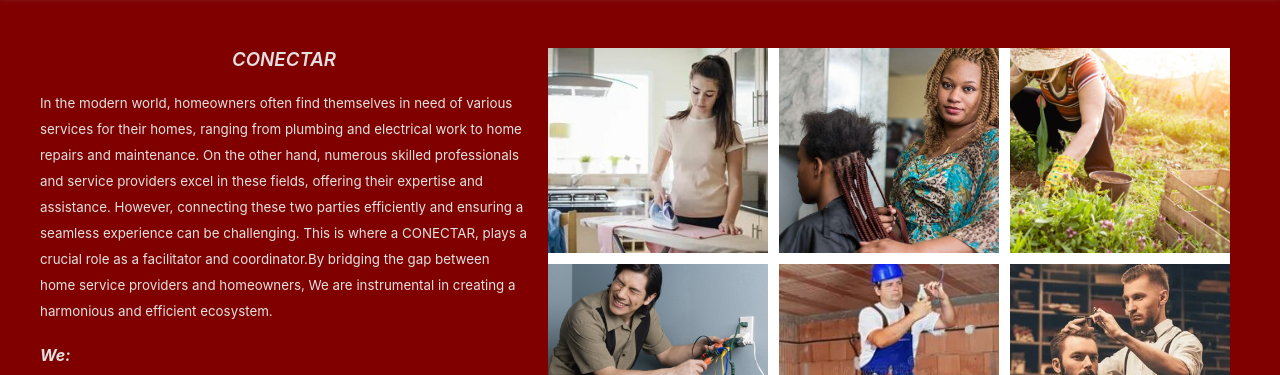
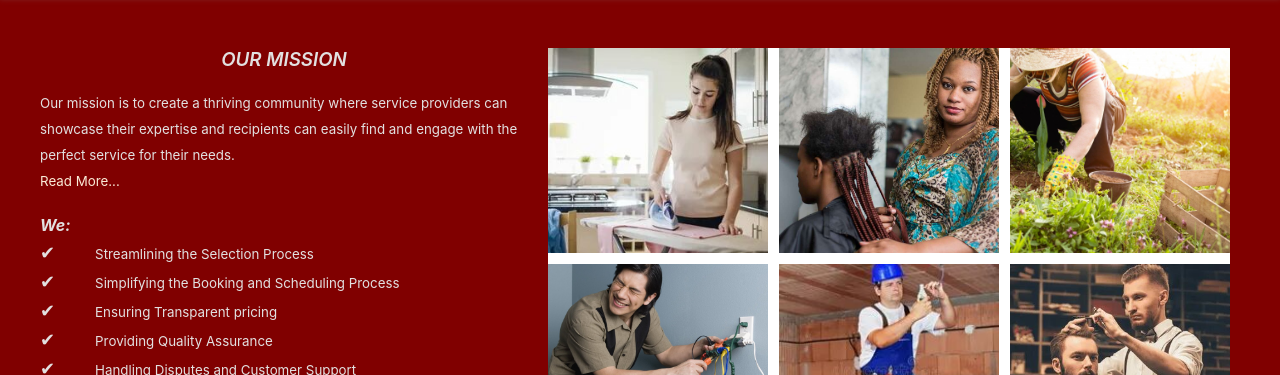
Before and after one commit to ogungbile-oluwasogo/conectar, a React (Create React App) app: page / in a window 1280 px wide. Shown: the part 1928-2303 px from the top of the page. Built offline with nearby package versions, Linux system fonts and the light colour scheme.

Commit message:
adjustment on some mobile view in some component

```diff
--- a/src/components/ExploreServices.module.css
+++ b/src/components/ExploreServices.module.css
@@ -8,7 +8,7 @@
 
 .explore-wrapper h3 {
   background-color: #fff;
-  color: #434846;
+  color: #d58b8b;
   padding: 20px 130px;
   display: inline-block;
   border-radius: 10px;
@@ -47,6 +47,12 @@
 }
 
 /* Explore services mobile styling */
+@media (max-width: 900px) {
+  .grid {
+    display: grid;
+    grid-template-columns: auto auto auto auto;
+  }
+}
 
 @media (max-width: 700px) {
   .explore-wrapper h3 {
@@ -54,23 +60,6 @@
     padding: 20px 90px;
     color: #d58b8b;
   }
-}
-
-@media (max-width: 500px) {
-  .explore-wrapper h3 {
-    font-size: small;
-    padding: 17px 20px;
-    color: #d58b8b;
-  }
-}
-
-@media (max-width: 900px) {
-  .grid {
-    display: grid;
-    grid-template-columns: auto auto auto auto;
-  }
-}
-@media (max-width: 700px) {
   .explore-background {
     height: 400px;
   }
@@ -78,6 +67,12 @@
   .grid {
     display: grid;
     grid-template-columns: auto auto auto;
+  }
+}
+
+@media (max-width: 680px) {
+  .explore-wrapper {
+    margin-top: 0px;
   }
 }
 
@@ -91,6 +86,14 @@
     grid-template-columns: auto auto;
   }
 }
+@media (max-width: 500px) {
+  .explore-wrapper h3 {
+    font-size: small;
+    padding: 17px 20px;
+    color: #d58b8b;
+  }
+}
+
 @media (max-width: 500px) {
   .explore-background {
     height: 470px;
--- a/src/components/HomeAbout.jsx
+++ b/src/components/HomeAbout.jsx
@@ -4,19 +4,14 @@ const HomeAbout = ({ abouts }) => {
   return (
     <div className={style["home-about-container"]}>
       <div className={style["about-flex-one"]}>
-        <h3>CONECTAR</h3>
+        <h3>OUR MISSION</h3>
         <p>
-          In the modern world, homeowners often find themselves in need of
-          various services for their homes, ranging from plumbing and electrical
-          work to home repairs and maintenance. On the other hand, numerous
-          skilled professionals and service providers excel in these fields,
-          offering their expertise and assistance. However, connecting these two
-          parties efficiently and ensuring a seamless experience can be
-          challenging. This is where a CONECTAR, plays a crucial role as a
-          facilitator and coordinator.By bridging the gap between home service
-          providers and homeowners, We are instrumental in creating a harmonious
-          and efficient ecosystem.
+          Our mission is to create a thriving community where service providers
+          can showcase their expertise and recipients can easily find and engage
+          with the perfect service for their needs. <br />
+          <a href="/">Read More...</a>
         </p>
+
         <h4>We: </h4>
         <ul>
           <li>
--- a/src/components/HomeAbout.module.css
+++ b/src/components/HomeAbout.module.css
@@ -26,6 +26,15 @@
   font-size: smaller;
   /* font-weight: 100; */
   line-height: 1.95;
+}
+
+.home-about-container p a {
+  color: antiquewhite;
+}
+
+.home-about-container p a:hover {
+  color: #fff;
+  transition: 0.2s ease-in-out;
 }
 
 .home-about-container ul {
@@ -116,6 +125,7 @@
     width: 210px;
     height: 200px;
     margin-bottom: 10px;
+    border-radius: 4px;
   }
   .home-about-container ul li {
     padding: 4px 0px;
@@ -129,4 +139,7 @@
     display: grid;
     grid-template-columns: auto;
   }
+  .about-flex-two img {
+    width: 100%;
+  }
 }
--- a/src/components/PopularServices.module.css
+++ b/src/components/PopularServices.module.css
@@ -10,7 +10,6 @@
   flex-wrap: nowrap;
   justify-content: space-between;
 }
-/* text-align: center; */
 
 .popular-section h3 {
   margin-bottom: 20px;
@@ -91,13 +90,17 @@
   }
 
   .inner-wrapper img {
-    width: 150px;
+    width: 200px;
     height: 170px;
     margin-bottom: 5px;
   }
 
   .inner-wrapper p {
-    visibility: hidden;
+    position: relative;
+    margin: auto;
+    background-color: rgba(256, 256, 256, 0.7);
+    width: 200px;
+    bottom: 48px;
   }
 }
 
@@ -111,4 +114,7 @@
     height: 210px;
     margin-bottom: 5px;
   }
+  .inner-wrapper p {
+    width: 80%;
+  }
 }
```
